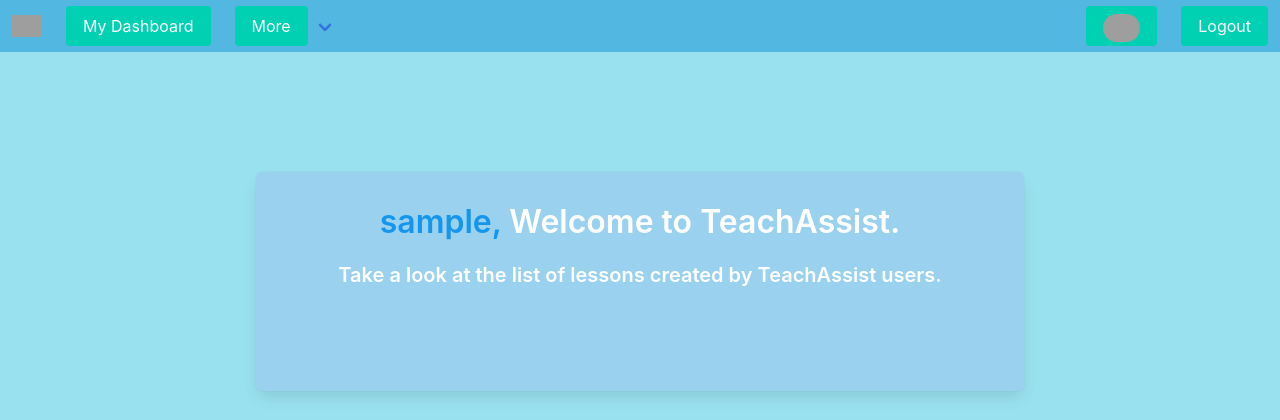
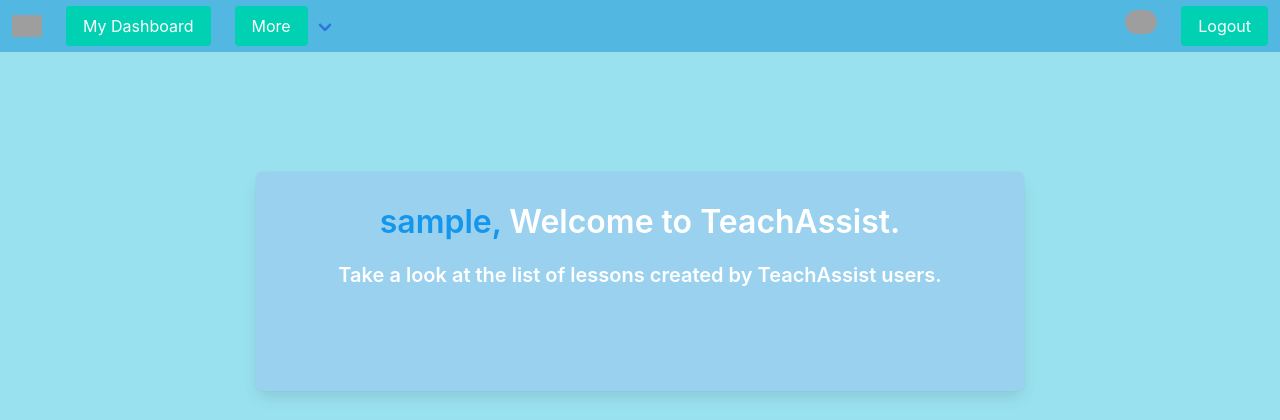
Before and after one commit to chuckthemole/TeachAssist, a Django app: page / in a window 1280 px wide. Shown: the top 420 px of the page. Run offline with Django 3.2, Linux system fonts and the light colour scheme; the visitor is signed in with stand-in values (Sample User, id 1); data that the repository does not hold is empty; some libraries are stand-ins or nearby versions; grey boxes are pictures that could not be loaded.

Commit message:
Make prof pic circle

```diff
--- a/teach/templates/teach/base.html
+++ b/teach/templates/teach/base.html
@@ -62,16 +62,15 @@
 
       {% if request.path != "/login" and request.path != "/loguser" and request.path != "/signup" %}
       <div class="navbar-item">
-        <div class="buttons">
-        <figure class="image button is-primary">
-          {% load static %}
-          <a href="{% url 'collections:edit_settings' user.teacher.id %}">
-            <img src="{{ user.teacher.img.url }}" class="is-rounded" style="object-fit: cover;" alt="Image not found" onerror="this.onerror=null;this.src='https://img.icons8.com/material-outlined/24/000000/user--v1.png';">
-          </a>
-        </figure>
+        <a href="{% url 'collections:edit_settings' user.teacher.id %}">
+          <article class="media container-img">
+            <figure class="image is-32x32">
+              {% load static %}
+              <img src="{{ user.teacher.img.url }}" class="is-rounded" style="object-fit: cover;" alt="Image not found" onerror="this.onerror=null;this.src='https://img.icons8.com/material-outlined/24/000000/user--v1.png';">
+            </figure>
+          </article>
+        </a>
       </div>
-      </div>
-
       {% endif %}
 
 
```
